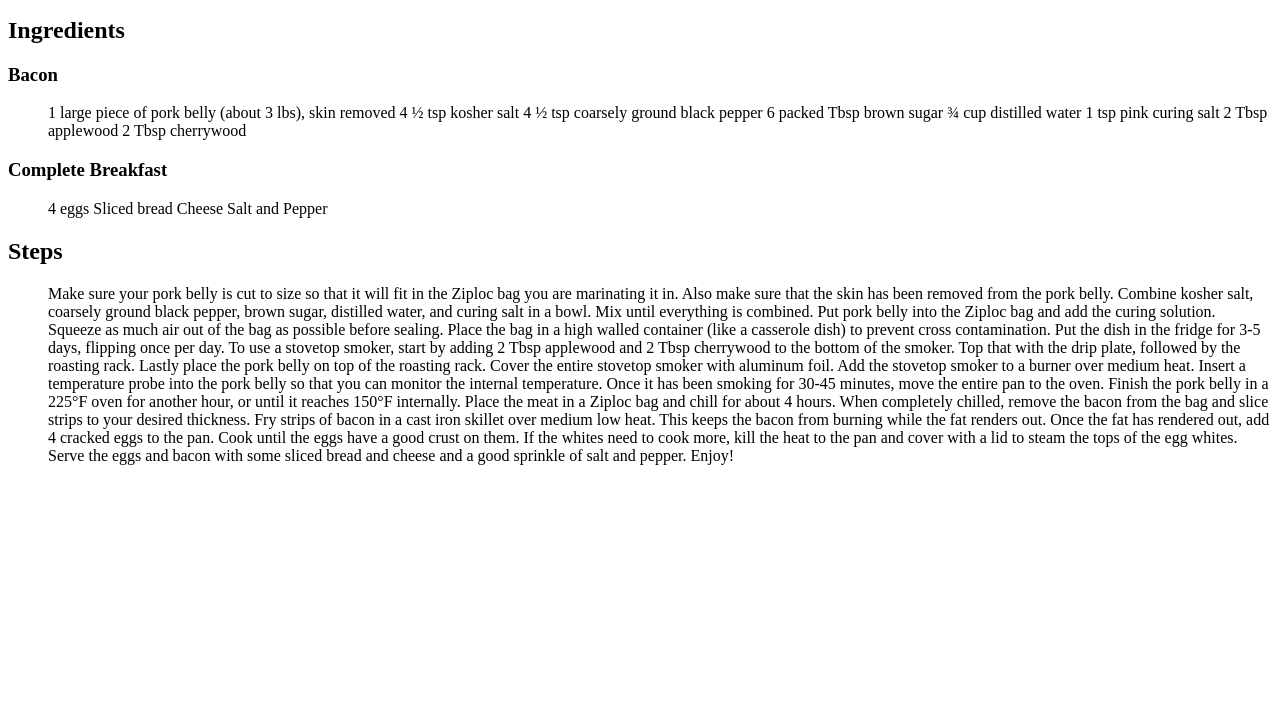
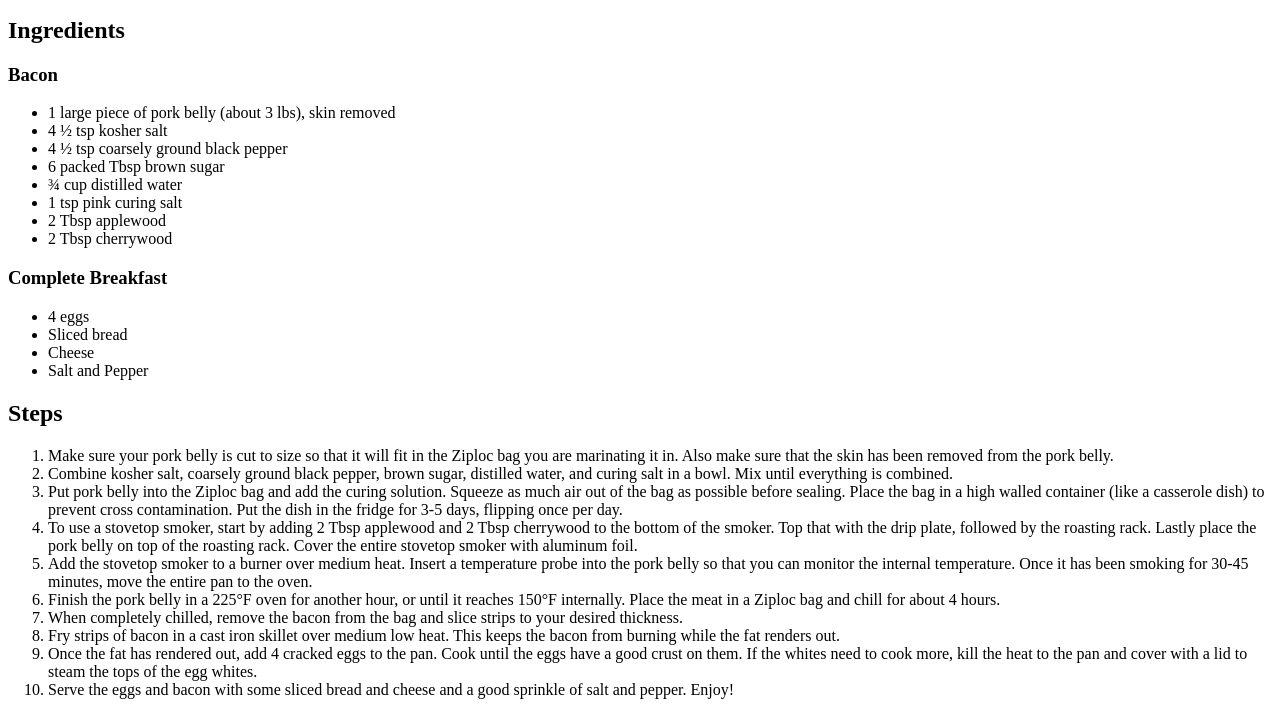
Before and after one commit to kctn/odin-recipes, a plain HTML site: page recipes/bacon-eggs.html in a window 1280 px wide. Shown: the part 101-816 px from the top of the page. Drawn offline with Linux system fonts and the light colour scheme.

Commit message:
Fix both list

```diff
--- a/recipes/bacon-eggs.html
+++ b/recipes/bacon-eggs.html
@@ -9,41 +9,43 @@
 
         <img href="../img/bacon-eggs.gif" alt="cooking eggs and bacon on top of a stove">
 
+
         <h2>Ingredients</h2>
 
         <h3>Bacon</h3>
-        <ul>
-            <ls>1 large piece of pork belly (about 3 lbs), skin removed</ls>
-            <ls>4 ½ tsp kosher salt</ls>
-            <ls>4 ½ tsp coarsely ground black pepper</ls>
-            <ls>6 packed Tbsp brown sugar</ls>
-            <ls>¾ cup distilled water</ls>
-            <ls>1 tsp pink curing salt </ls>
-            <ls>2 Tbsp applewood </ls>
-            <ls>2 Tbsp cherrywood </ls>
+        <ul> <!--USE LI FO LISTS-->
+            <li>1 large piece of pork belly (about 3 lbs), skin removed</li>
+            <li>4 ½ tsp kosher salt</ls>
+            <li>4 ½ tsp coarsely ground black pepper</li>
+            <li>6 packed Tbsp brown sugar</li>
+            <li>¾ cup distilled water</li>
+            <li>1 tsp pink curing salt </li>
+            <li>2 Tbsp applewood </li>
+            <li>2 Tbsp cherrywood </li>
         </ul>
 
         <h3>Complete Breakfast</h3>
         <ul>
-            <ls>4 eggs</ls>
-            <ls>Sliced bread</ls>
-            <ls>Cheese</ls>
-            <ls>Salt and Pepper</ls>
+            <li>4 eggs</li>
+            <li>Sliced bread</li>
+            <li>Cheese</li>
+            <li>Salt and Pepper</li>
         </ul>
+
 
         <h2>Steps</h2>
         <ol>
-            <ls>Make sure your pork belly is cut to size so that it will fit in the Ziploc bag you are marinating it in.
-                Also make sure that the skin has been removed from the pork belly. </ls>
-            <ls>Combine kosher salt, coarsely ground black pepper, brown sugar, distilled water, and curing salt in a bowl. Mix until everything is combined.</ls>
-            <ls>Put pork belly into the Ziploc bag and add the curing solution. Squeeze as much air out of the bag as possible before sealing. Place the bag in a high walled container (like a casserole dish) to prevent cross contamination. Put the dish in the fridge for 3-5 days, flipping once per day.</ls>
-            <ls>To use a stovetop smoker, start by adding 2 Tbsp applewood and 2 Tbsp cherrywood to the bottom of the smoker. Top that with the drip plate, followed by the roasting rack. Lastly place the pork belly on top of the roasting rack. Cover the entire stovetop smoker with aluminum foil. </ls>
-            <ls>Add the stovetop smoker to a burner over medium heat. Insert a temperature probe into the pork belly so that you can monitor the internal temperature. Once it has been smoking for 30-45 minutes, move the entire pan to the oven. </ls>
-            <ls>Finish the pork belly in a 225°F oven for another hour, or until it reaches 150°F internally. Place the meat in a Ziploc bag and chill for about 4 hours.</ls>
-            <ls>When completely chilled, remove the bacon from the bag and slice strips to your desired thickness.</ls>
-            <ls>Fry strips of bacon in a cast iron skillet over medium low heat. This keeps the bacon from burning while the fat renders out. </ls>
-            <ls>Once the fat has rendered out, add 4 cracked eggs to the pan. Cook until the eggs have a good crust on them. If the whites need to cook more, kill the heat to the pan and cover with a lid to steam the tops of the egg whites.</ls>
-            <ls>Serve the eggs and bacon with some sliced bread and cheese and a good sprinkle of salt and pepper. Enjoy!</ls>
+            <li>Make sure your pork belly is cut to size so that it will fit in the Ziploc bag you are marinating it in.
+                Also make sure that the skin has been removed from the pork belly. </li>
+            <li>Combine kosher salt, coarsely ground black pepper, brown sugar, distilled water, and curing salt in a bowl. Mix until everything is combined.</li>
+            <li>Put pork belly into the Ziploc bag and add the curing solution. Squeeze as much air out of the bag as possible before sealing. Place the bag in a high walled container (like a casserole dish) to prevent cross contamination. Put the dish in the fridge for 3-5 days, flipping once per day.</ls>
+            <li>To use a stovetop smoker, start by adding 2 Tbsp applewood and 2 Tbsp cherrywood to the bottom of the smoker. Top that with the drip plate, followed by the roasting rack. Lastly place the pork belly on top of the roasting rack. Cover the entire stovetop smoker with aluminum foil. </li>
+            <li>Add the stovetop smoker to a burner over medium heat. Insert a temperature probe into the pork belly so that you can monitor the internal temperature. Once it has been smoking for 30-45 minutes, move the entire pan to the oven. </li>
+            <li>Finish the pork belly in a 225°F oven for another hour, or until it reaches 150°F internally. Place the meat in a Ziploc bag and chill for about 4 hours.</li>
+            <li>When completely chilled, remove the bacon from the bag and slice strips to your desired thickness.</li>
+            <li>Fry strips of bacon in a cast iron skillet over medium low heat. This keeps the bacon from burning while the fat renders out. </li>
+            <li>Once the fat has rendered out, add 4 cracked eggs to the pan. Cook until the eggs have a good crust on them. If the whites need to cook more, kill the heat to the pan and cover with a lid to steam the tops of the egg whites.</li>
+            <li>Serve the eggs and bacon with some sliced bread and cheese and a good sprinkle of salt and pepper. Enjoy!</li>
         </ol>
 
 
```
